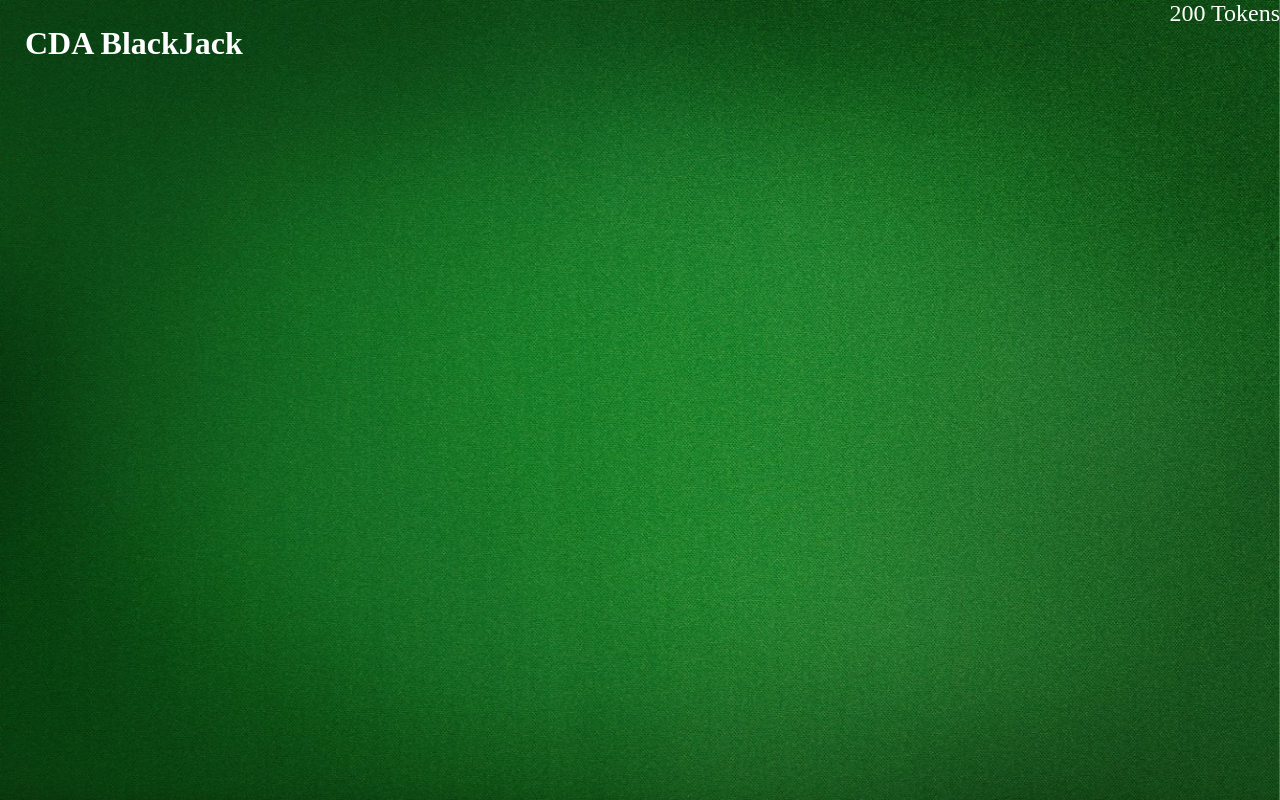
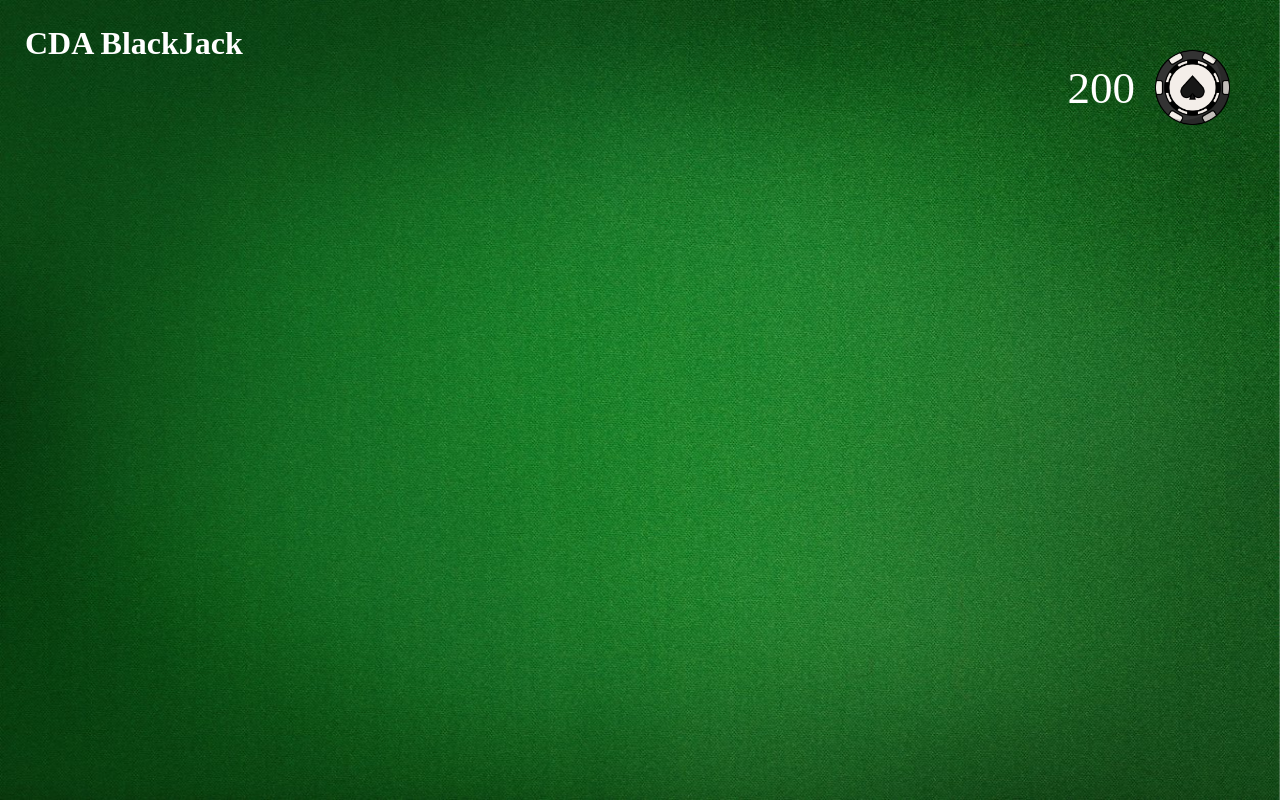
Before and after one commit to yoshi-bh/CDA-S3-BlackJack, a plain HTML site: page gameboard.html in a window 1280 px wide. Drawn offline with Linux system fonts and the light colour scheme.

Commit message:
updated UI

```diff
--- a/gameboard.html
+++ b/gameboard.html
@@ -4,16 +4,16 @@
 		<meta charset="UTF-8" />
 		<meta name="viewport" content="width=device-width, initial-scale=1.0" />
 		<title>Black Jack</title>
-		<link rel="stylesheet" href="style.css" />
+		<link rel="stylesheet" href="style/style.css" />
 	</head>
 	<body>
 		<div class="gameboard">
 			<h1>CDA BlackJack</h1>
 		</div>
 		<div class="UI">
-			<div class="token-container">
-				<p>200 Tokens</p>
-				<!-- <p>Tokens</p> -->
+			<div class="token-text-container">
+				<p>200</p>
+				<img src="./ressources/Casino-Token.png" alt="BlackJack Token" />
 			</div>
 		</div>
 	</body>
--- a/style/casino.css
+++ b/style/casino.css
@@ -11,8 +11,10 @@
 
 .card {
   display: flex;
+  flex-direction: column;
   align-items: center;
   justify-content: center;
+  gap: 50px;
   width: 1200px;
   height: 800px;
   border-radius: 15px;
--- a/style/style.css
+++ b/style/style.css
@@ -1,3 +1,7 @@
+* {
+	box-sizing: border-box;
+}
+
 body {
 	margin: 0;
 }
@@ -18,28 +22,45 @@ body {
 	color: white;
 }
 
+.token-text-container {
+	display: flex;
+	align-items: center;
+	font-size: 45px;
+}
+
+.token-text-container p {
+	margin: 0;
+  margin-right: 20px;
+}
+
+.token-text-container img {
+	width: 75px;
+	height: 75px;
+}
+
 .UI {
 	display: flex;
-  align-items:flex-start ;
+	align-items: flex-start;
 	justify-content: right;
-  width: 100%;
-  height: 100%;
+	width: calc(100% - 100px);
+	height: calc(100% - 100px);
+	margin: 50px;
 	position: fixed;
 	color: white;
 	top: 0;
 	left: 0;
 }
 
-.token-container {
-  /* margin: 0;
+/* .token-container {
+	margin: 0;
   width: 400px;
-  height: 200px; */
-  /* padding-top: 25px; */
-  /* padding-right: 25px; */
-  /* background-color: grey; */
+  height: 200px;
+	padding-top: 25px;
+	padding-right: 25px;
+	background-color: grey;
 }
 
 .token-container p {
 	margin: 0;
 	font-size: 24px;
-}
+} */
```
Also changed, not shown: index.html (+5 -3 lines), style/gameboard.css (added). Lines whose indentation alone changed are shown as unchanged.
